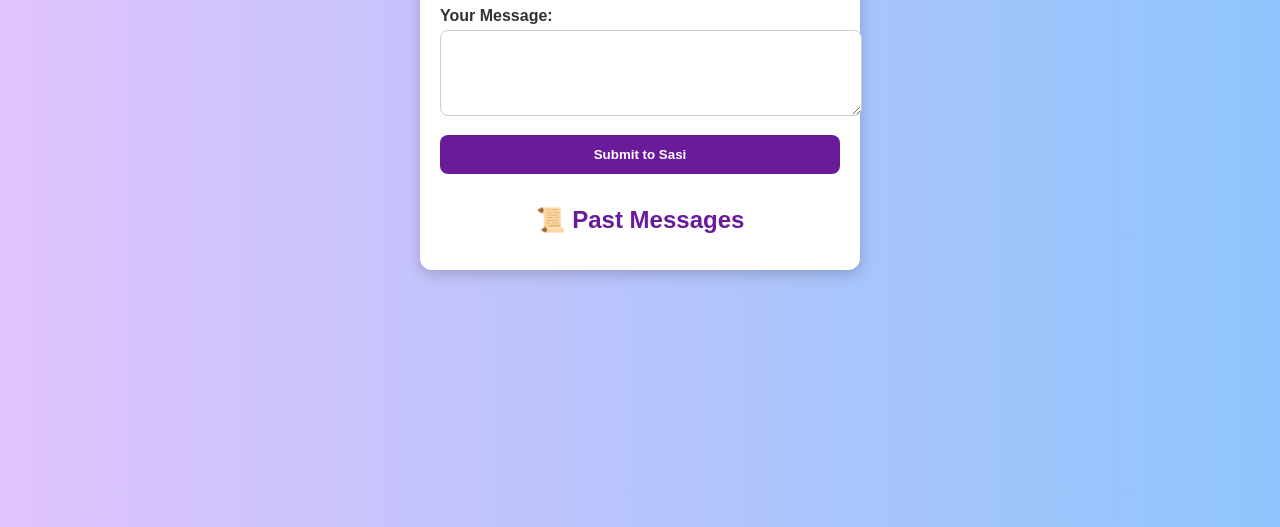
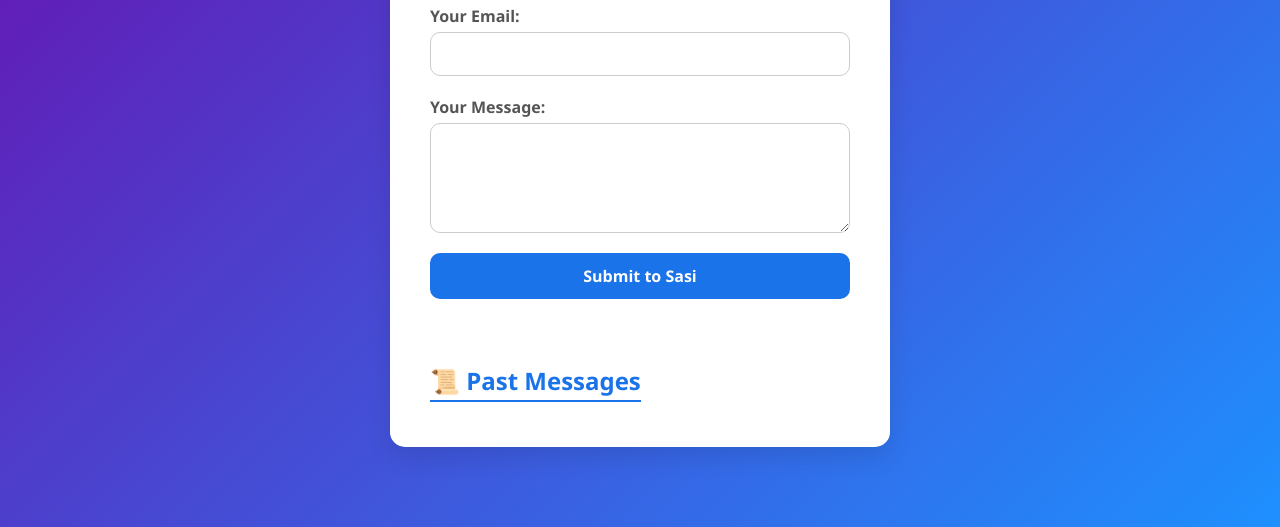
Before and after one commit to chintasasi13/Messages-Portal, a plain HTML site: page frontend/index.html in a window 1280 px wide. Shown: the part 273-800 px from the top of the page. Drawn offline with Linux system fonts and the light colour scheme; no server answers.

Commit message:
Update styles.css

```diff
--- a/frontend/styles.css
+++ b/frontend/styles.css
@@ -1,90 +1,147 @@
-body {
-  font-family: Arial, sans-serif;
-  background: linear-gradient(to right, #e0c3fc, #8ec5fc);
+* {
   margin: 0;
   padding: 0;
+  box-sizing: border-box;
+  font-family: 'Segoe UI', Tahoma, Geneva, Verdana, sans-serif;
+}
+
+/* Body Styling */
+body {
+  background: linear-gradient(135deg, #6a0dad, #1e90ff); /* Purple to Blue gradient */
+  color: #333;
   display: flex;
   justify-content: center;
   align-items: flex-start;
   min-height: 100vh;
+  padding: 40px 20px;
+  position: relative;
+  overflow-x: hidden;
 }
 
+
+/* Container */
 .container {
-  background: white;
-  padding: 20px;
-  margin-top: 40px;
-  border-radius: 12px;
-  box-shadow: 0 4px 15px rgba(0, 0, 0, 0.2);
-  width: 400px;
-  max-width: 90%;
+  background: #fff;
+  padding: 30px 40px;
+  border-radius: 15px;
+  box-shadow: 0 10px 25px rgba(0,0,0,0.1);
+  width: 100%;
+  max-width: 500px;
 }
 
+/* Headings */
 h1 {
   text-align: center;
-  color: #6a1b9a;
-  margin-bottom: 20px;
+  margin-bottom: 25px;
+  color: black; /* changed to black */
+  font-size: 2.5rem;
+  font-family: 'Pacifico', cursive; /* cursive font */
+  animation: bounce 2s infinite; /* bounce animation */
+  text-shadow: 0 2px 6px rgba(0,0,0,0.2);
+}
+
+@keyframes bounce {
+  0%, 20%, 50%, 80%, 100% { transform: translateY(0); }
+  40% { transform: translateY(-15px); }
+  60% { transform: translateY(-7px); }
+}
+
+h2 {
+  margin-top: 35px;
+  margin-bottom: 15px;
+  color: #1a73e8;
+  font-size: 1.5rem;
+  border-bottom: 2px solid #1a73e8;
+  display: inline-block;
+  padding-bottom: 3px;
+}
+
+/* Form Styling */
+form {
+  display: flex;
+  flex-direction: column;
 }
 
 label {
-  display: block;
-  margin-top: 10px;
-  font-weight: bold;
-  color: #333;
+  margin-bottom: 5px;
+  font-weight: 600;
+  color: #555;
 }
 
 input, textarea {
-  width: 100%;
-  padding: 10px;
-  margin-top: 5px;
+  padding: 10px 15px;
+  margin-bottom: 20px;
   border: 1px solid #ccc;
-  border-radius: 8px;
-  font-size: 14px;
+  border-radius: 10px;
+  font-size: 1rem;
+  transition: all 0.3s ease;
 }
 
+input:focus, textarea:focus {
+  outline: none;
+  border-color: #1a73e8;
+  box-shadow: 0 0 5px rgba(26,115,232,0.3);
+}
+
+/* Button Styling */
 button {
-  margin-top: 15px;
-  width: 100%;
   padding: 12px;
-  background-color: #6a1b9a;
+  border: none;
+  border-radius: 10px;
+  background: #1a73e8;
   color: white;
-  font-weight: bold;
-  border: none;
-  border-radius: 8px;
+  font-size: 1rem;
+  font-weight: 600;
   cursor: pointer;
-  transition: transform 0.2s;
+  transition: all 0.3s ease;
 }
 
 button:hover {
-  background-color: #4a148c;
-  transform: scale(1.05);
+  background: #155ab6;
+  transform: translateY(-2px);
+  box-shadow: 0 5px 15px rgba(26,115,232,0.3);
 }
 
+/* Response Message */
 #responseMessage {
-  margin-top: 10px;
-  font-weight: bold;
+  margin-top: 15px;
+  font-weight: 500;
+  color: green;
   text-align: center;
 }
 
+/* Messages Section */
 #messagesSection {
-  margin-top: 2rem;
-}
-
-#messagesSection h2 {
-  color: #6a1b9a;
-  margin-bottom: 1rem;
-  text-align: center;
+  margin-top: 30px;
 }
 
 #messagesList {
   list-style: none;
-  padding: 0;
+  max-height: 300px;
+  overflow-y: auto;
+  padding-right: 5px;
 }
 
-.message-item {
+#messagesList li {
   background: #f9f9f9;
-  border-left: 4px solid #6a1b9a;
-  padding: 10px;
+  padding: 12px 15px;
   margin-bottom: 10px;
-  border-radius: 8px;
-  box-shadow: 0 2px 5px rgba(0,0,0,0.05);
+  border-radius: 10px;
+  box-shadow: 0 3px 6px rgba(0,0,0,0.05);
+  word-wrap: break-word;
+  line-height: 1.4;
 }
+
+/* Scrollbar Styling for Messages */
+#messagesList::-webkit-scrollbar {
+  width: 6px;
+}
+
+#messagesList::-webkit-scrollbar-thumb {
+  background: #1a73e8;
+  border-radius: 3px;
+}
+
+#messagesList::-webkit-scrollbar-track {
+  background: #eaeaea;
+}
```
